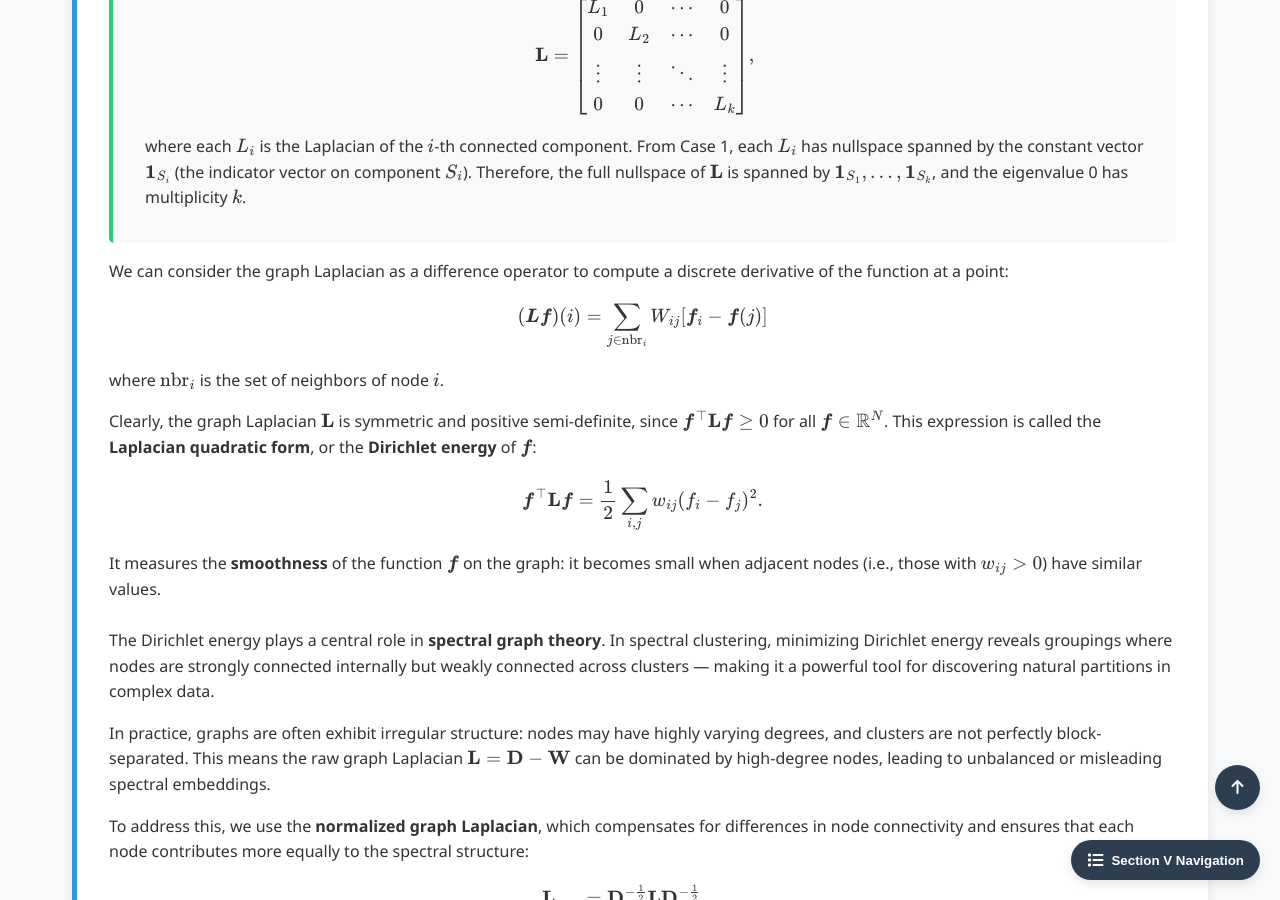
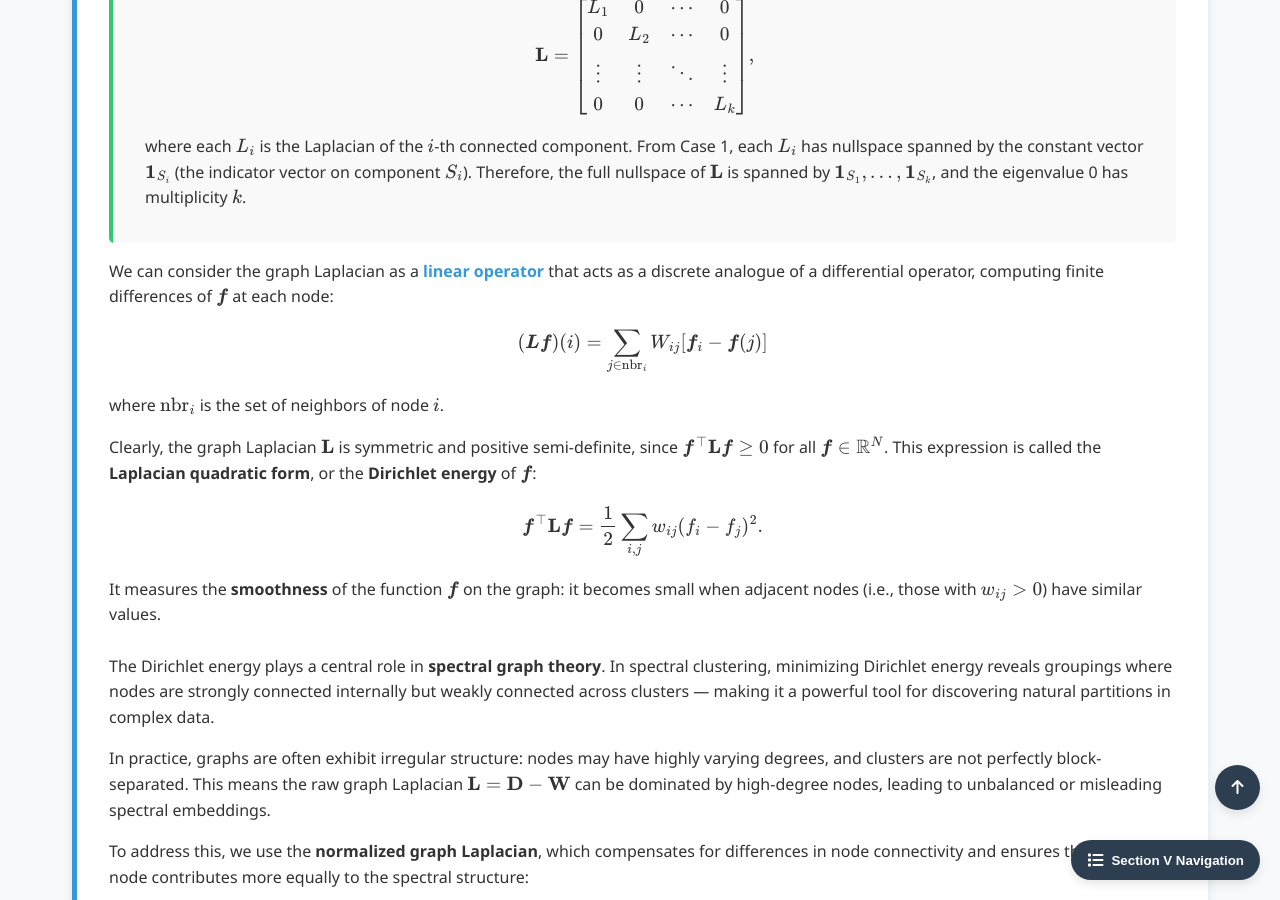
Before and after one commit to Yusukey01/yusukey01.github.io, a Jekyll site: the page built from Mathematics/Machine_learning/clustering.html, in a window 1280 px wide and 900 px high, scrolled down 4864 px. Built offline with Jekyll 4.4.1, drawn with Linux system fonts in a browser that asks for light colours.

Commit message:
update Graph Laplacian

```diff
--- a/Mathematics/Machine_learning/clustering.html
+++ b/Mathematics/Machine_learning/clustering.html
@@ -366,7 +366,8 @@ uses_python: false
                 </p>
 
                 <p>
-                    We can consider the graph Laplacian as a difference operator to compute a discrete derivative of the function at a point:
+                    We can consider the graph Laplacian as a <a href="../Linear_algebra/linear_transformation.html"><strong>linear operator</strong></a>
+                    that acts as a discrete analogue of a differential operator, computing finite differences of \(\boldsymbol{f}\) at each node:
                     \[
                     (\boldsymbol{L}\boldsymbol{f})(i) = \sum_{j \in \text{nbr}_i} W_{ij} [\boldsymbol{f}_i - \boldsymbol{f}(j)]
                     \]
```
